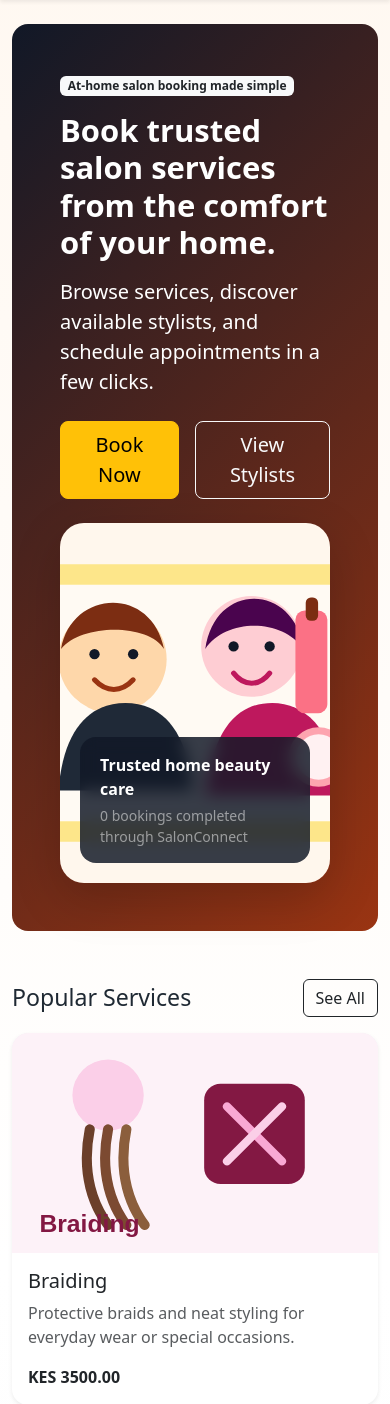
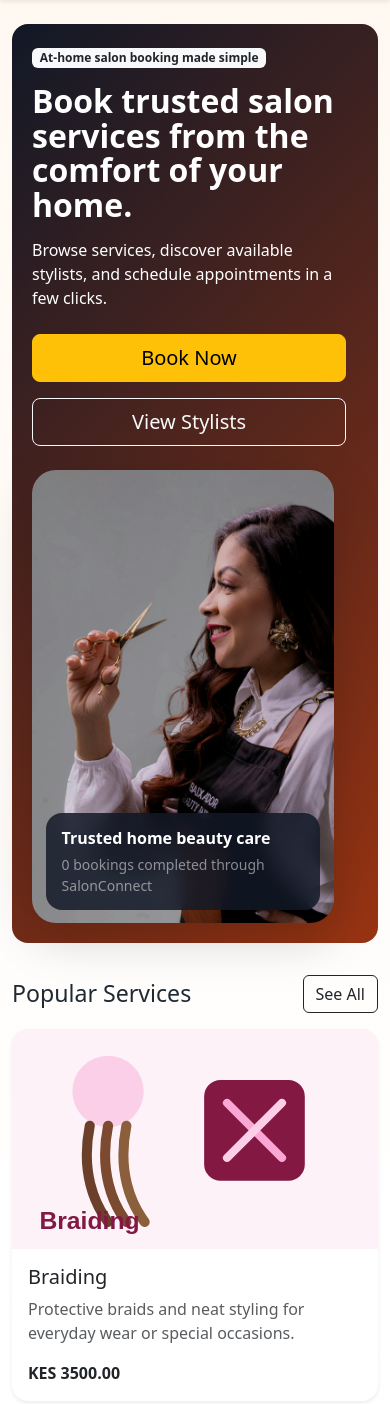
Before and after one commit to JAPHES/FUTURE_FS_03, a Django app: page / in a window 390 px wide. Shown: the part 56-1460 px from the top of the page. Run offline with Django 4.2, Linux system fonts and the light colour scheme; data comes from the database, SQL or seed files in the repository; data that the repository does not hold is empty.

Commit message:
Refine homepage hero layout for laptop and responsive screens

```diff
--- a/static/css/style.css
+++ b/static/css/style.css
@@ -5,20 +5,44 @@ body {
 
 .hero-section {
     background: linear-gradient(135deg, #111827, #9a3412);
+    padding: clamp(1.5rem, 3vw, 2.5rem);
+    min-height: min(72vh, 640px);
+    display: flex;
+    align-items: center;
+    margin-bottom: 2rem;
+}
+
+.hero-row {
+    width: 100%;
+}
+
+.hero-copy {
+    padding-right: clamp(0rem, 1.5vw, 1rem);
+}
+
+.hero-title {
+    font-size: clamp(2rem, 3.7vw, 3.4rem);
+    line-height: 1.08;
+    max-width: 12ch;
+}
+
+.hero-lead {
+    font-size: clamp(1rem, 1.4vw, 1.2rem);
+    max-width: 52ch;
 }
 
 .hero-visual {
     position: relative;
     border-radius: 1.5rem;
     overflow: hidden;
-    min-height: 360px;
+    min-height: clamp(280px, 42vh, 460px);
+    height: 100%;
     background: rgba(255, 255, 255, 0.08);
 }
 
 .hero-visual-image {
     width: 100%;
     height: 100%;
-    min-height: 360px;
     object-fit: cover;
     display: block;
 }
@@ -87,6 +111,50 @@ body {
     background: linear-gradient(180deg, rgba(17, 24, 39, 0.3), rgba(17, 24, 39, 0.85));
 }
 
+@media (max-width: 991.98px) {
+    .hero-section {
+        min-height: auto;
+        padding: 1.5rem;
+    }
+
+    .hero-copy {
+        padding-right: 0;
+    }
+
+    .hero-title {
+        max-width: none;
+    }
+
+    .hero-actions {
+        flex-wrap: wrap;
+    }
+
+    .hero-actions .btn {
+        width: 100%;
+    }
+
+    .hero-visual {
+        min-height: 300px;
+    }
+}
+
+@media (max-width: 575.98px) {
+    .hero-section {
+        padding: 1.25rem;
+    }
+
+    .hero-visual {
+        min-height: 240px;
+    }
+
+    .hero-visual-badge {
+        left: 0.85rem;
+        right: 0.85rem;
+        bottom: 0.85rem;
+        padding: 0.85rem 1rem;
+    }
+}
+
 input,
 select,
 textarea {
--- a/templates/core/home.html
+++ b/templates/core/home.html
@@ -2,20 +2,20 @@
 {% load static %}
 
 {% block content %}
-<section class="hero-section rounded-4 p-5 mb-5 text-white">
-    <div class="row align-items-center g-4">
-        <div class="col-lg-7">
+<section class="hero-section rounded-4 text-white">
+    <div class="row align-items-center g-4 hero-row">
+        <div class="col-lg-7 hero-copy">
             <span class="badge bg-light text-dark mb-3">At-home salon booking made simple</span>
-            <h1 class="display-5 fw-bold">Book trusted salon services from the comfort of your home.</h1>
-            <p class="lead mt-3">Browse services, discover available stylists, and schedule appointments in a few clicks.</p>
-            <div class="d-flex gap-3 mt-4">
+            <h1 class="hero-title fw-bold">Book trusted salon services from the comfort of your home.</h1>
+            <p class="hero-lead mt-3">Browse services, discover available stylists, and schedule appointments in a few clicks.</p>
+            <div class="d-flex gap-3 mt-4 hero-actions">
                 <a href="{% url 'book_service' %}" class="btn btn-warning btn-lg">Book Now</a>
                 <a href="{% url 'stylists' %}" class="btn btn-outline-light btn-lg">View Stylists</a>
             </div>
         </div>
         <div class="col-lg-5">
             <div class="hero-visual shadow-lg">
-                <img src="{% static 'images/hero/salon-hero.svg' %}" alt="Salon stylist at work" class="hero-visual-image">
+                <img src="{% static 'images/hero/bannersalonist.jpg' %}" alt="Salon stylist at work" class="hero-visual-image">
                 <div class="hero-visual-badge">
                     <p class="mb-1 fw-semibold">Trusted home beauty care</p>
                     <p class="mb-0 small text-white-50">{{ booking_count }} booking{{ booking_count|pluralize }} completed through SalonConnect</p>
```
